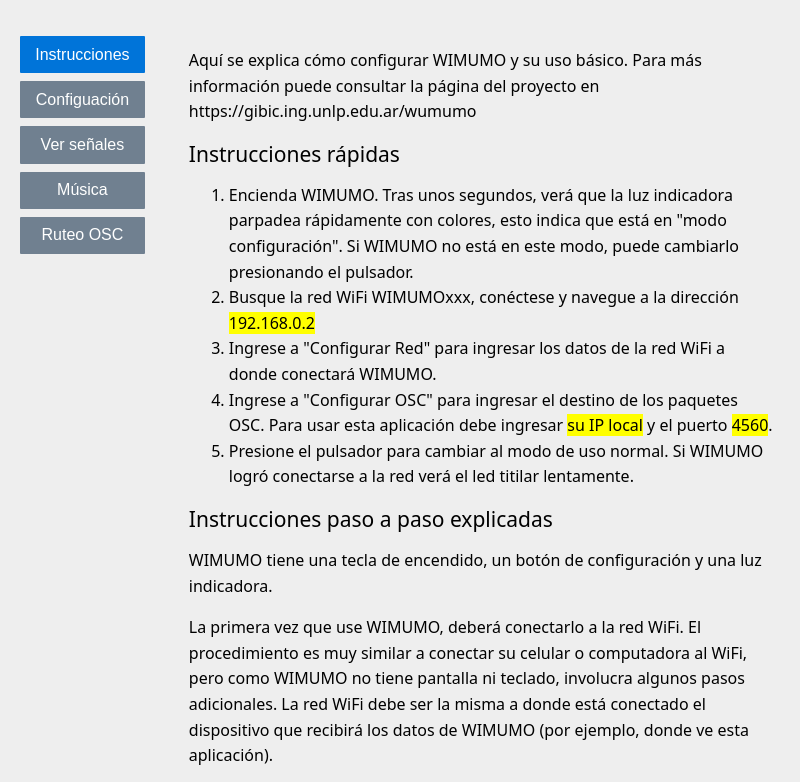
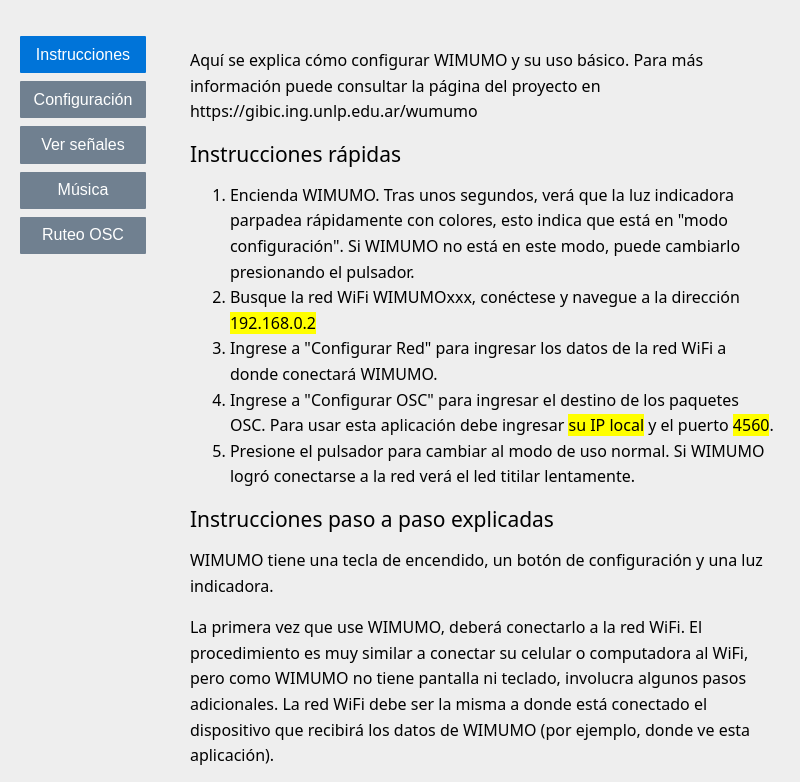
Before and after one commit to wimumo/wimumo-desktop-app, an Electron app: page src/index.html in a window 800 px wide. Shown: the top 782 px of the page. Drawn offline with Linux system fonts and the light colour scheme; no server answers.

Commit message:
correccion en index

```diff
--- a/src/index.html
+++ b/src/index.html
@@ -55,7 +55,7 @@
       <section>
         <article>
           <button class="nav" id="butInstrucciones" onclick="cambiarNav(this.id)">Instrucciones</button>
-          <button class="nav" id="butConfiguracion" onclick="cambiarNav(this.id)">Configuación</button>
+          <button class="nav" id="butConfiguracion" onclick="cambiarNav(this.id)">Configuración</button>
           <button class="nav" id="butVerSenales" onclick="cambiarNav(this.id)">Ver señales</button>
           <button class="nav" id="butMusica" onclick="cambiarNav(this.id)">Música</button>
           <button class="nav" id="butRerouter" onclick="cambiarNav(this.id)">Ruteo OSC</button>
```
